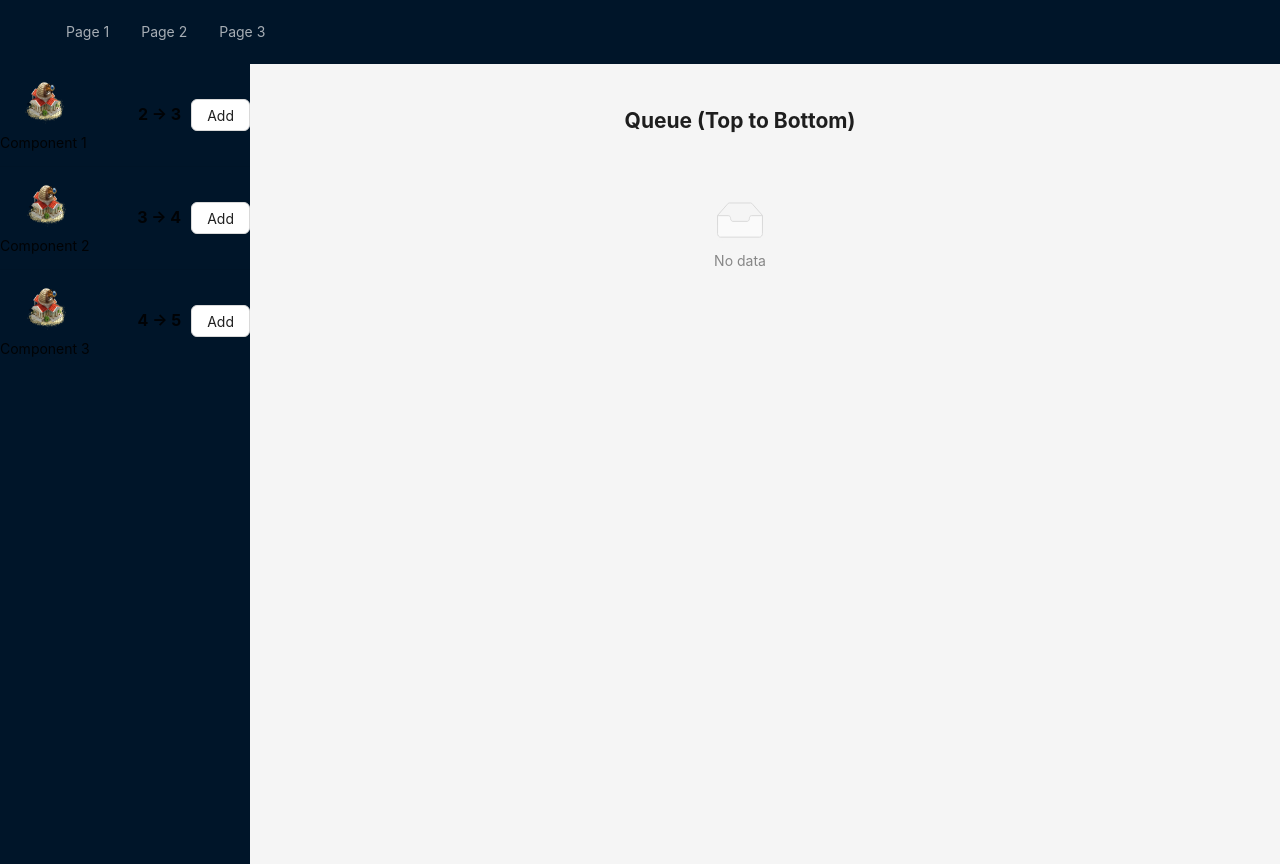
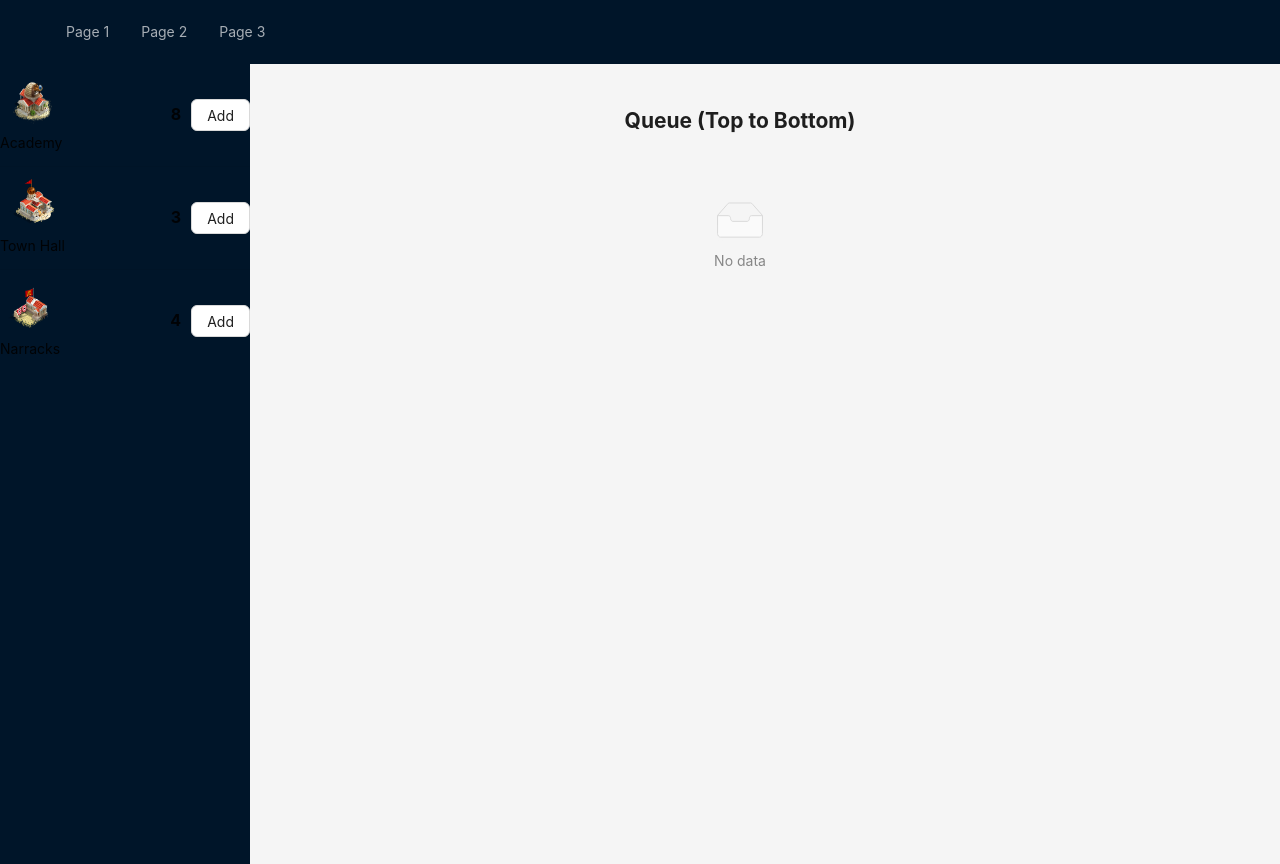
Before and after one commit to ofek1236/ikariam_bot, a React (Vite) app: page / in a window 1280 px wide. Built offline with nearby package versions, Linux system fonts and the light colour scheme.

Commit message:
Add different photos.

```diff
--- a/src/App.tsx
+++ b/src/App.tsx
@@ -5,15 +5,33 @@ import HeaderMenu from './components/HeaderMenu';
 import CustomSider from './components/ActionQueue/CustomSider';
 import QueueContent from './components/ActionQueue/QueueContent';
 import ActionItemProps from "../../interfaces/ActionItemPropsInterface.tsx";
+import AcademyImage from "./assets/buildings/academy.png";
+import TownHallImage from "./assets/buildings/townhall.png";
+import BarracksImage from "./assets/buildings/barracks.png";
 
 const App: React.FC = () => {
   const [queue, setQueue] = useState<ActionItemProps[]>([]);
+  const [componentsList, setComponentsList] = useState<ActionItemProps[]>([
+    {name: 'Academy', image: AcademyImage, level: 8, endLevel: 3},
+    {name: 'Town Hall', image: TownHallImage, level: 3, endLevel: 4},
+    {name: 'Narracks', image: BarracksImage, level: 4, endLevel: 5},
+  ]);
+  const removeFromQueue = (component: ActionItemProps) => {
+    setQueue(
+        queue.filter((item) => item.name !== component.name || item.level < component.level)
+    );
+    setComponentsList((prevItems) =>
+        prevItems.map((i) => (i.name === component.name ? {...component, endLevel: component.endLevel - 1} : i))
+    );
 
-  const removeFromQueue = (component: ActionItemProps) => {
-    setQueue(queue.filter((item) => item !== component));
+
   };
   const addToQueue = (component: ActionItemProps) => {
-    setQueue([...queue, component]);
+    setQueue([...queue, {...component, level: component.endLevel, endLevel: component.endLevel + 1}]);
+    console.log(component);
+    setComponentsList((prevItems) =>
+        prevItems.map((i) => (i.name === component.name ? {...component, endLevel: component.endLevel + 1} : i))
+    );
   };
 
   return (
@@ -26,7 +44,7 @@ const App: React.FC = () => {
               path="/"
               element={
                 <>
-                  <CustomSider addToQueue={addToQueue} />
+                  <CustomSider addToQueue={addToQueue} componentsList={componentsList}/>
                   <QueueContent queue={queue} removeFromQueue={removeFromQueue} />
                 </>
               }
--- a/src/components/ActionQueue/CustomSider.tsx
+++ b/src/components/ActionQueue/CustomSider.tsx
@@ -1,29 +1,17 @@
 import React from 'react';
 import {Layout, List} from 'antd';
 import ActionItem from './ActionItem';
-import AcademyImage from '../../assets/buildings/academy.png'
+import ActionItemProps from "../../interfaces/ActionItemPropsInterface.tsx";
 
 const {Sider} = Layout;
 
-interface ComponentItem {
-    name: string;
-    id: number;
-    data: string;
-    image: string;
-    level: string;
+
+interface SiderProps {
+    addToQueue: (component: ActionItemProps) => void;
+    componentsList: ActionItemProps[];
 }
 
-interface SiderProps {
-    addToQueue: (component: ComponentItem) => void;
-}
-
-const componentsList: ComponentItem[] = [
-    {name: 'Component 1', id: 1, data: 'Data 1', image: AcademyImage, level: '2 → 3'},
-    {name: 'Component 2', id: 2, data: 'Data 2', image: AcademyImage, level: '3 → 4'},
-    {name: 'Component 3', id: 3, data: 'Data 3', image: AcademyImage, level: '4 → 5'},
-];
-
-const CustomSider: React.FC<SiderProps> = ({addToQueue}) => {
+const CustomSider: React.FC<SiderProps> = ({addToQueue, componentsList}) => {
     return (
         <Sider width={250} style={{overflow: 'auto', height: '100vh', position: 'fixed', left: 0}}>
             <List
@@ -34,6 +22,7 @@ const CustomSider: React.FC<SiderProps> = ({addToQueue}) => {
                             name={item.name}
                             image={item.image}
                             level={item.level}
+                            endLevel={item.endLevel}
                             onAdd={() => addToQueue(item)}
                         />
                     </List.Item>
--- a/src/interfaces/ActionItemPropsInterface.tsx
+++ b/src/interfaces/ActionItemPropsInterface.tsx
@@ -1,7 +1,8 @@
 interface ActionItemProps {
     name: string;
     image: string;
-    level: string;
+    level: number;
+    endLevel: number;
     onAdd?: () => void;
 }
 
```
Also changed, not shown: src/assets/buildings/barracks.png (added), src/assets/buildings/townhall.png (added).
